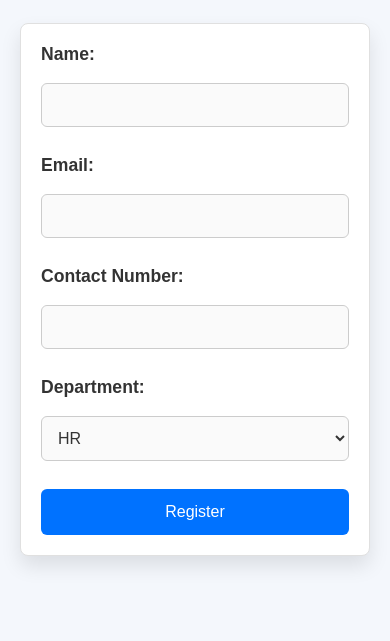
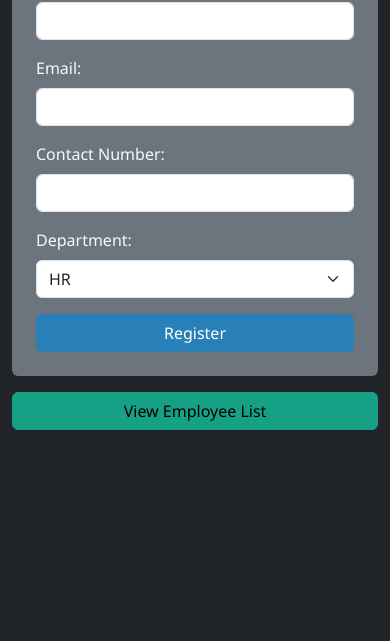
Before and after one commit to bhaveshlakuvesit/employee_form, a plain HTML site: page frontend/index.html in a window 390 px wide. Shown: the part 203-844 px from the top of the page. Drawn offline with nearby package versions, Linux system fonts and the light colour scheme.

Commit message:
frontend_final

```diff
--- a/frontend/app.js
+++ b/frontend/app.js
@@ -1,5 +1,9 @@
+// Event listener for the registration form submission
 const form = document.getElementById('registrationForm');
+const employeeUL = document.getElementById('employeeUL');
 
+// Register employee on the registration page
+if (form) {
     form.addEventListener('submit', async (e) => {
         e.preventDefault();
 
@@ -22,13 +26,34 @@ form.addEventListener('submit', async (e) => {
             const result = await response.json();
 
             if (result.message) {
-            alert(result.message);  // Success message
+                alert(result.message);
             } else if (result.error) {
-            alert(result.error);  // Error message
-        } else {
-            alert('Unexpected response');
+                alert(result.error);
             }
         } catch (error) {
             alert('Error registering employee!');
         }
     });
+}
+
+// Fetch and display employee list on the employee list page
+if (employeeUL) {
+    window.addEventListener('load', async () => {
+        try {
+            const response = await fetch('http://localhost:3000/api/employees');
+            const result = await response.json();
+
+            if (result.data && result.data.length > 0) {
+                result.data.forEach(employee => {
+                    const li = document.createElement('li');
+                    li.textContent = `${employee.name} - ${employee.department}`;
+                    employeeUL.appendChild(li);
+                });
+            } else {
+                employeeUL.innerHTML = '<li>No employees found!</li>';
+            }
+        } catch (error) {
+            alert('Error loading employees!');
+        }
+    });
+}
--- a/frontend/index.html
+++ b/frontend/index.html
@@ -4,31 +4,51 @@
     <meta charset="UTF-8">
     <meta name="viewport" content="width=device-width, initial-scale=1.0">
     <title>Employee Registration</title>
+    <!-- Bootstrap CSS -->
+    <link href="https://cdn.jsdelivr.net/npm/bootstrap@5.3.0-alpha1/dist/css/bootstrap.min.css" rel="stylesheet">
     <link rel="stylesheet" href="style.css">
 </head>
-<body>
-    <h1>Employee Registration Form</h1>
+<body class="bg-dark text-light">
 
-    <form id="registrationForm">
-        <label for="name">Name:</label>
-        <input type="text" id="name" required><br><br>
+    <div class="container py-5">
+        <div class="row justify-content-center">
+            <div class="col-md-6">
+                <h1 class="text-center text-primary mb-4">Employee Registration Form</h1>
 
-        <label for="email">Email:</label>
-        <input type="email" id="email" required><br><br>
+                <!-- Registration Form -->
+                <form id="registrationForm" class="p-4 bg-secondary rounded shadow-sm">
+                    <div class="mb-3">
+                        <label for="name" class="form-label">Name:</label>
+                        <input type="text" class="form-control" id="name" required>
+                    </div>
+                    <div class="mb-3">
+                        <label for="email" class="form-label">Email:</label>
+                        <input type="email" class="form-control" id="email" required>
+                    </div>
+                    <div class="mb-3">
+                        <label for="contact_number" class="form-label">Contact Number:</label>
+                        <input type="text" class="form-control" id="contact_number" required>
+                    </div>
+                    <div class="mb-3">
+                        <label for="department" class="form-label">Department:</label>
+                        <select id="department" class="form-select" required>
+                            <option value="HR">HR</option>
+                            <option value="IT">IT</option>
+                            <option value="Finance">Finance</option>
+                        </select>
+                    </div>
+                    <button type="submit" class="btn btn-primary w-100">Register</button>
+                </form>
 
-        <label for="contact_number">Contact Number:</label>
-        <input type="text" id="contact_number" required><br><br>
+                <div class="text-center mt-3">
+                    <button onclick="window.location.href='employee-list.html'" class="btn btn-info w-100">View Employee List</button>
+                </div>
+            </div>
+        </div>
+    </div>
 
-        <label for="department">Department:</label>
-        <select id="department" required>
-            <option value="HR">HR</option>
-            <option value="IT">IT</option>
-            <option value="Finance">Finance</option>
-        </select><br><br>
-
-        <button type="submit">Register</button>
-    </form>
-
+    <!-- Bootstrap JS -->
+    <script src="https://cdn.jsdelivr.net/npm/bootstrap@5.3.0-alpha1/dist/js/bootstrap.bundle.min.js"></script>
     <script src="app.js"></script>
 </body>
 </html>
--- a/frontend/style.css
+++ b/frontend/style.css
@@ -1,125 +1,50 @@
-/* Global Styles */
-* {
-    margin: 0;
-    padding: 0;
-    box-sizing: border-box;
+/* Global Body Styles */
+body {
+    font-family: 'Segoe UI', Tahoma, Geneva, Verdana, sans-serif;
 }
 
-body {
-    font-family: 'Arial', sans-serif;
-    background: #f4f7fc; /* Light grayish-blue background */
-    display: flex;
-    justify-content: center;
-    align-items: center;
-    min-height: 100vh;
-    flex-direction: column;
-    color: #333;
-    text-align: center;
-    padding: 20px;
+/* Registration Form Custom Styling */
+form {
+    background-color: #2C3E50;  /* Dark Background */
 }
 
-/* Heading Styling */
 h1 {
-    font-size: 2.5em;
-    font-weight: 700;
-    color: #333;
-    margin-bottom: 30px;
-    text-transform: uppercase;
-    letter-spacing: 3px;
+    font-size: 2.5rem;
+    font-weight: bold;
+    color: #3498DB; /* Blue */
 }
 
-/* Form Styling */
-form {
-    background: #fff;
-    padding: 30px 40px;
-    border-radius: 8px;
-    box-shadow: 0px 10px 20px rgba(0, 0, 0, 0.1);
-    width: 100%;
-    max-width: 500px;
-    border: 1px solid #e0e0e0;
-    transition: box-shadow 0.3s ease;
+button {
+    font-size: 1.2rem;
+    padding: 12px;
+    border-radius: 5px;
+    transition: background-color 0.3s;
 }
 
-/* Hover effect for form */
-form:hover {
-    box-shadow: 0px 15px 30px rgba(0, 0, 0, 0.2);
+/* Button Customization */
+.btn-primary {
+    background-color: #2980B9;
+    border-color: #2980B9;
 }
 
-/* Input Fields Styling */
-input, select {
-    width: 100%;
-    padding: 12px;
-    margin: 10px 0;
-    border-radius: 6px;
-    border: 1px solid #ccc;
-    font-size: 1em;
-    background-color: #fafafa;
-    color: #333;
-    transition: all 0.3s ease;
+.btn-primary:hover {
+    background-color: #3498DB;
+    border-color: #3498DB;
 }
 
-/* Focused input fields */
-input:focus, select:focus {
-    border-color: #0072ff;
-    background-color: #e8f4ff;
-    outline: none;
+.btn-info {
+    background-color: #16A085;
+    border-color: #16A085;
 }
 
-/* Label Styling */
-label {
-    font-size: 1.1em;
-    font-weight: 600;
-    color: #333;
-    margin-bottom: 8px;
-    text-align: left;
-    display: block;
-}
-
-/* Button Styling */
-button {
-    background-color: #0072ff;
-    color: white;
-    padding: 14px;
-    width: 100%;
-    border: none;
-    border-radius: 6px;
-    font-size: 1.2em;
-    cursor: pointer;
-    transition: background-color 0.3s ease, transform 0.3s ease;
-}
-
-/* Hover effect for button */
-button:hover {
-    background-color: #0056b3;
-    transform: scale(1.05);
-}
-
-/* Success and Error Messages */
-.alert {
-    margin-top: 20px;
-    font-weight: bold;
-    font-size: 1.1em;
-}
-
-.success {
-    color: #28a745;
-}
-
-.error {
-    color: #dc3545;
+.btn-info:hover {
+    background-color: #1ABC9C;
+    border-color: #1ABC9C;
 }
 
 /* Responsive Design */
-@media screen and (max-width: 600px) {
+@media (max-width: 768px) {
     h1 {
-        font-size: 2em;
-    }
-
-    form {
-        padding: 20px;
-    }
-
-    button {
-        font-size: 1em;
+        font-size: 2rem;
     }
 }
```
Also changed, not shown: frontend/employee-list.html (added, +79 -0 lines). Lines whose indentation alone changed are shown as unchanged.
